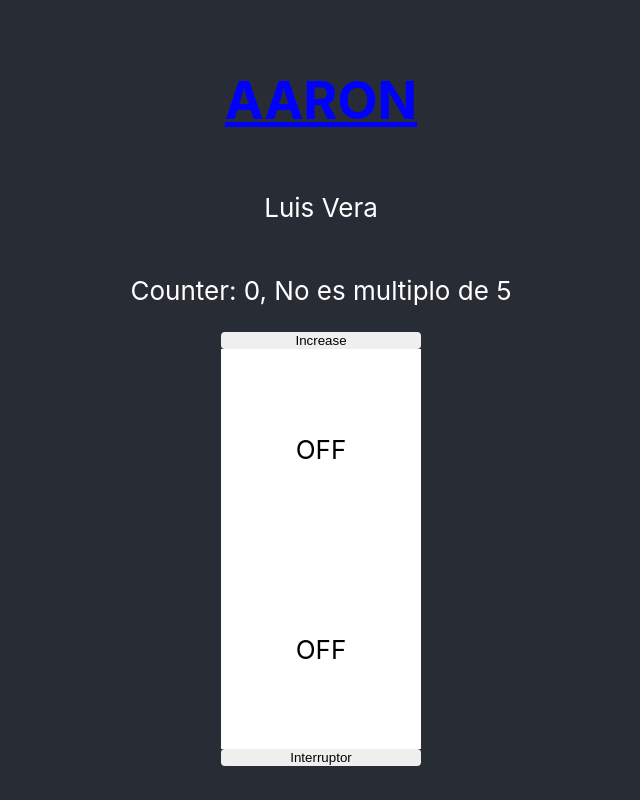
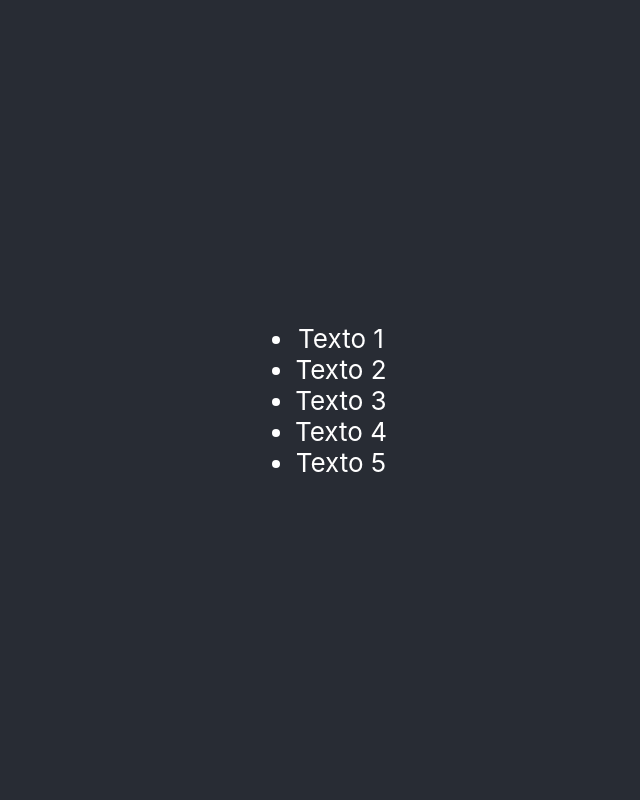
Before and after one commit to dannyvazquez78/18g, a React (Create React App) app: page / in a window 1280 px wide. Shown: the whole page, without its empty margins (319-959 px from the left). Built offline with nearby package versions, Linux system fonts and the light colour scheme.

Commit message:
lista activa

```diff
--- a/src/App.js
+++ b/src/App.js
@@ -1,56 +1,61 @@
-import { useState } from "react";
+import { useEffect, useState } from "react";
 
 import "./App.css";
 
-// Components
-import Title from "./components/Title";
-import FullName from "./components/FullName";
+function App() {
+  const [isLoading, setIsLoading] = useState(true);
+  const [itemActive, setItemActive] = useState(null);
 
-function App() {
-  const [count, setCount] = useState(0);
-  const [isOn, setIsOn] = useState(false);
+  const isActive = (itemNumber) => itemNumber === itemActive;
 
-  const handleClick = (increase) => {
-    let newCount = count;
-    if (increase) {
-      newCount = newCount + 1;
-    } else {
-      newCount = newCount - 1;
-    }
-    setCount(newCount);
-  };
+  console.log(itemActive);
 
+  useEffect(() => {
+    setTimeout(() => {
+      setIsLoading(false);
+    }, 3000);
+  }, []);
 
-  const isMultiple = count % 5 === 0 && count !== 0 ? true : false;
-  const countType = isMultiple ? "Es multiplo de 5" : "No es multiplo de 5";
-  const countClass = isMultiple ? "active" : "inactivo";
-
-  const squareClass = isOn ? "square-on" : "square-off";
-  const squareText = isOn ? "ON" : "OFF";
   return (
     <div className="App">
-      <header className="App-header">
-        <Title text="Aaron"></Title>
-        <FullName firstName="Luis" lastName="Vera"></FullName>
-        <p className={countClass}>
-          Counter: {count}, {countType}
-        </p>
-        <button onClick={() => handleClick(true)}>Increase</button>
-
-        <div
-          className={`square ${squareClass}`}onMouseMove={() => setIsOn(!isOn)}
-        >{squareText}
-        </div>
-
-        <div className={`square ${squareClass}`}>{squareText}</div>
-        <div
-          style={{
-            display: "flex",
-          }}
-        >
-          <button onClick={() => setIsOn(!isOn)}>Interruptor</button>
-        </div>
-      </header>
+      {isLoading ? (
+        "Esta cargando"
+      ) : (
+        <header className="App-header">
+          <ul>
+            <li
+              onClick={() => setItemActive(1)}
+              className={`${isActive(1) ? "active" : "inactive"}`}
+            >
+              Texto 1
+            </li>
+            <li
+              onClick={() => setItemActive(2)}
+              className={`${isActive(2) ? "active" : "inactive"}`}
+            >
+              Texto 2
+            </li>
+            <li
+              onClick={() => setItemActive(3)}
+              className={`${isActive(3) ? "active" : "inactive"}`}
+            >
+              Texto 3
+            </li>
+            <li
+              onClick={() => setItemActive(4)}
+              className={`${isActive(4) ? "active" : "inactive"}`}
+            >
+              Texto 4
+            </li>
+            <li
+              onClick={() => setItemActive(5)}
+              className={`${isActive(5) ? "active" : "inactive"}`}
+            >
+              Texto 5
+            </li>
+          </ul>
+        </header>
+      )}
     </div>
   );
 }
```
